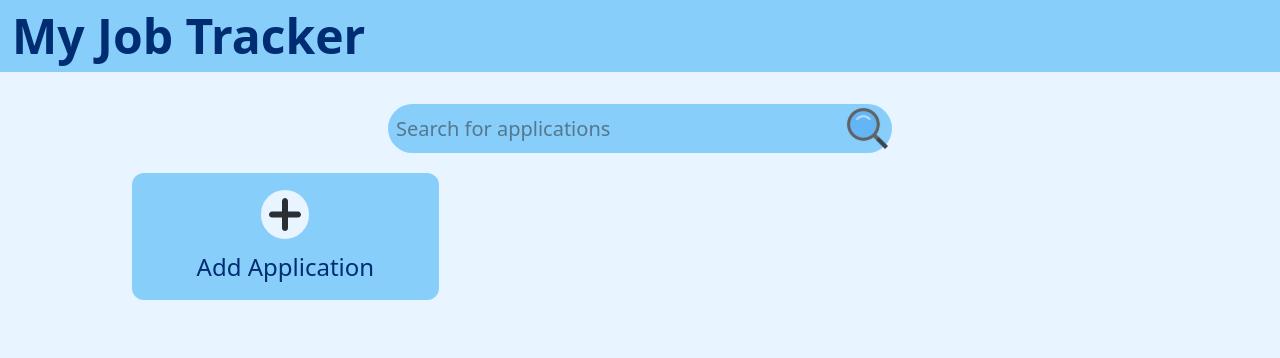
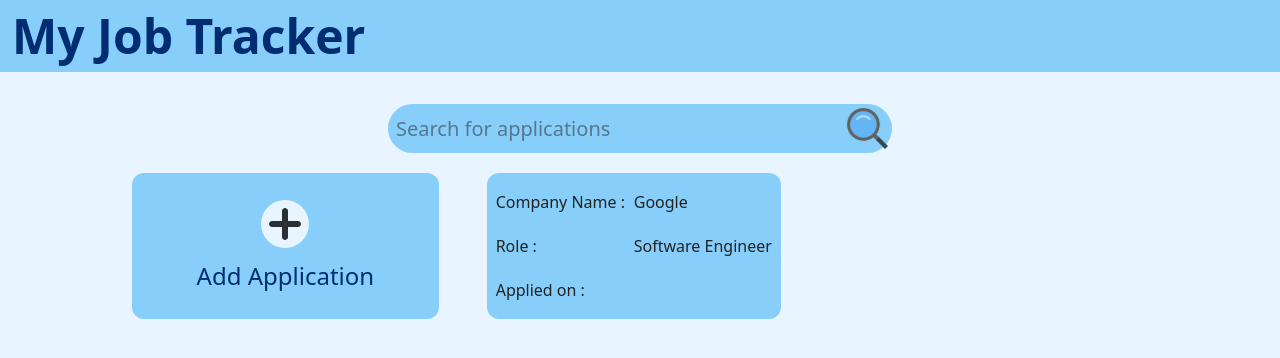
Before and after one commit to sri-nivas1227/my-job-tracker, a Next.js app: page /applicationTracker in a window 1280 px wide. Shown: the top 358 px of the page. Built offline with nearby package versions, Linux system fonts and the light colour scheme.

Commit message:
react redux setup

```diff
--- a/package.json
+++ b/package.json
@@ -9,9 +9,12 @@
     "lint": "next lint"
   },
   "dependencies": {
+    "@reduxjs/toolkit": "^2.6.0",
+    "bson": "^6.10.3",
     "next": "15.2.1",
     "react": "^19.0.0",
     "react-dom": "^19.0.0",
+    "react-redux": "^9.2.0",
     "sonner": "^2.0.1"
   },
   "devDependencies": {
--- a/src/app/applicationTracker/components/ApplicationTile.jsx
+++ b/src/app/applicationTracker/components/ApplicationTile.jsx
@@ -8,7 +8,7 @@ export default function ApplicationTile({
   const router = useRouter();
   const handleApplicationClick = () => {
     setApplication(application);
-    router.push(`?applicationId=${application._id}`);
+    router.push(`?applicationId=${application.id}`);
     setShowModal(true);
   };
   return (
--- a/src/app/applicationTracker/components/DetailModal.jsx
+++ b/src/app/applicationTracker/components/DetailModal.jsx
@@ -34,22 +34,10 @@ const DetailModal = ({
   };
   const handleSaveApplication = () => {
     if (isCreating) {
-      localStorage.setItem(
-        "applications",
-        JSON.stringify([
-          ...localStorage.getItem("applications"),
-          applicationForm.reduce((acc, item) => {
-            acc[item.key] = item.value;
-            return acc;
-          }, {}),
-        ])
-      );
     } else {
     }
   };
-  const handleDeleteApplication = () => {
-
-  };
+  const handleDeleteApplication = () => {};
 
   const handleInputChange = (key, value) => {
     const newForm = applicationForm.map((item) => {
--- a/src/app/applicationTracker/layout.tsx
+++ b/src/app/applicationTracker/layout.tsx
@@ -1,12 +1,17 @@
+'use client'
 import NavBar from "@/app/global/NavBar";
+import { Provider } from "react-redux";
+import store from "@/lib/store";
 
 export default function ApplicationTrackerLayout({ children }) {
   return (
     <div className="h-screen flex flex-col fixed bg-light-mode-bg">
       {/* <div className="h-full"> */}
+      <Provider store={store}>
         <NavBar />
-      {/* </div> */}
-      <div className="w-4/5 min-h-full m-auto py-4">{children}</div>
+        {/* </div> */}
+        <div className="w-4/5 min-h-full m-auto py-4">{children}</div>
+      </Provider>
     </div>
   );
 }
--- a/src/app/applicationTracker/page.tsx
+++ b/src/app/applicationTracker/page.jsx
@@ -7,12 +7,16 @@ import DetailModal from "@/app/applicationTracker/components/DetailModal";
 import CreateApplicationTile from "@/app/applicationTracker/components/CreateApplicationTile";
 import { useState } from "react";
 import { Toaster, toast } from "sonner";
+import { useSelector, useDispatch } from "react-redux";
+import { jobs } from "@/lib/features/apptracker/trackerSlice";
+
 export default function ApplicationTrackerPage() {
-  const [applicationList, setApplicationList] = useState([]);
+  // const [applicationList, setApplicationList] = useState([]);
   const [modalEditMode, setModalEditMode] = useState(false);
   const [showModal, setShowModal] = useState(false);
   const [selectedApplication, setSelectedApplication] = useState({});
-
+  const applicationList = useSelector(jobs);
+  console.log(applicationList);
   return (
     <div className="">
       <div className="m-2 my-4 flex justify-center items-center">
@@ -34,7 +38,7 @@ export default function ApplicationTrackerPage() {
         />
         {applicationList &&
           applicationList.map((item) => (
-            <div key={item._id}>
+            <div key={item.id}>
               <ApplicationTile
                 application={item}
                 setShowModal={setShowModal}
--- a/src/app/page.js
+++ b/src/app/page.js
@@ -1,4 +1,6 @@
+"use client";
 import Image from "next/image";
+
 
 export default function Home() {
   return (
--- /dev/null
+++ b/src/lib/features/apptracker/trackerSlice.js
@@ -0,0 +1,80 @@
+import { createSlice } from "@reduxjs/toolkit";
+import { ObjectId } from "bson";
+
+/*
+Data structure for a application object
+The slug itself is a unique identifier for the application
+{
+    id: "string",
+    role: "string",
+    company: "string",
+    dateApplied: "string",
+    status: "string",
+    notes: "string",
+    jobDescriptionLink: "string",
+    resumeLink: "string",
+    coverLetterLink: "string",
+}
+
+*/
+
+export const trackerSlice = createSlice({
+  name: "tracker",
+  initialState: {
+    jobs: [
+      {
+        id: "1",
+        role: "Software Engineer",
+        company: "Google",
+        dateApplied: "2021-10-10",
+        status: "Applied",
+        notes: "This is a note",
+        jobDescriptionLink: "https://google.com",
+        resumeLink: "https://google.com",
+        coverLetterLink: "https://google.com",
+      },
+    ],
+  },
+  reducers: {
+    addApplication: (state, action) => {
+      const applicationData = action.payload;
+      const id = createId();
+      applicationData.id = id;
+
+      state.jobs.push(applicationData);
+    },
+    deleteApplication: (state, action) => {
+      let data = state.jobs;
+      data = data.filter((application) => application.id !== action.payload.id);
+      state.jobs = data;
+      // return state.tracker.filter((person) => person.id !== action.payload);
+    },
+    editApplication: (state, action) => {
+      console.log("here in slice");
+      const applicationData = action.payload;
+      const id = applicationData.id;
+
+      console.log(applicationData, id);
+      let data = state.jobs;
+      data = data.map((application) => {
+        if (application.id === id) {
+          return applicationData;
+        }
+        return application;
+      });
+      console.log(data);
+      state.jobs = data;
+    },
+  },
+});
+
+const createId = () => {
+  return new ObjectId().toString();
+};
+
+// const { actions, reducer } = personSlice;
+export const { addApplication, deleteApplication, editApplication } =
+  trackerSlice.actions;
+export const jobs = (state) => state.tracker.jobs;
+
+export default trackerSlice.reducer;
--- /dev/null
+++ b/src/lib/store.js
@@ -0,0 +1,37 @@
+import { configureStore } from "@reduxjs/toolkit";
+import trackerReducer from "@/lib/features/apptracker/trackerSlice";
+
+const loadState = () => {
+  try {
+    const serializedState = localStorage.getItem("trackerState");
+    return serializedState ? JSON.parse(serializedState) : undefined;
+  } catch (error) {
+    console.error("Failed to load state:", error);
+    return undefined;
+  }
+};
+
+const saveState = (state) => {
+  try {
+    const serializedState = JSON.stringify(state);
+    localStorage.setItem("trackerState", serializedState);
+  } catch (error) {
+    console.error("Failed to save state:", error);
+  }
+};
+
+const preloadedState = loadState();
+
+const store = configureStore({
+  reducer: {
+    tracker: trackerReducer,
+  },
+  preloadedState: preloadedState ? { person: preloadedState } : undefined,
+});
+
+// Subscribe to store changes and save state
+store.subscribe(() => {
+  saveState(store.getState().person);
+});
+
+export default store;
--- a/tsconfig.json
+++ b/tsconfig.json
@@ -30,6 +30,6 @@
     "**/*.tsx",
     "src/app/dashboard/layout.jsx",
     "src/app/prepare/page.jsx"
-  ],
+, "src/app/applicationTracker/page.jsx"  ],
   "exclude": ["node_modules"]
 }
```
Also changed, not shown: 1 other file (tests, documents, lock files or other folders).
